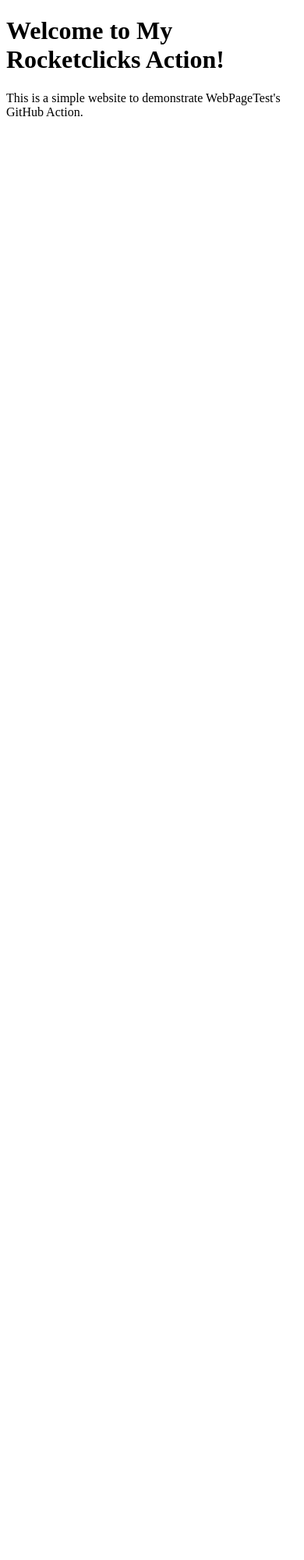
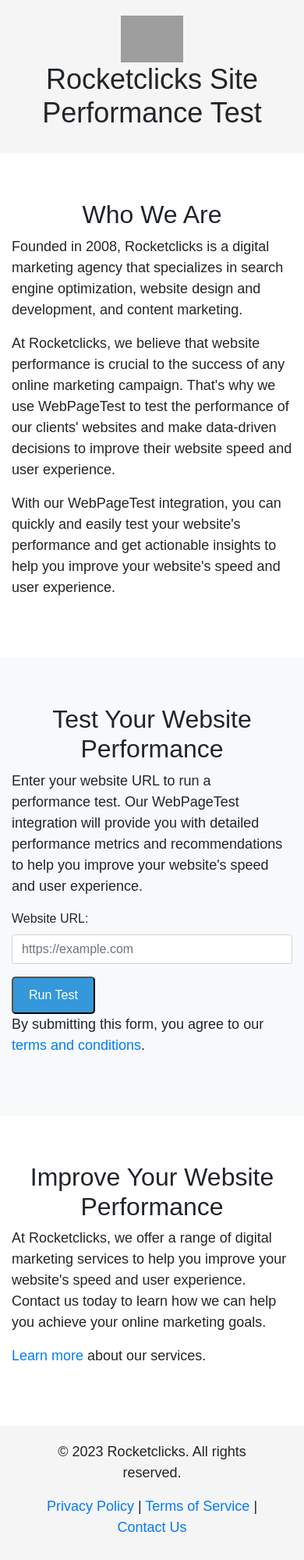
Before and after one commit to lcan22/my-webpagetest-action, a plain HTML site: page index.html in a window 390 px wide. Shown: the top 2000 px of the page at 78% size. Before the commit the page ends 844 px from the top, so only its background shows below. Drawn offline with nearby package versions, Linux system fonts and the light colour scheme; grey boxes are pictures that could not be loaded.

Commit message:
testing new html

```diff
--- a/index.html
+++ b/index.html
@@ -1,13 +1,127 @@
 <!DOCTYPE html>
 <html lang="en">
 <head>
-    <meta charset="UTF-8">
-    <meta http-equiv="X-UA-Compatible" content="IE=edge">
-    <meta name="viewport" content="width=device-width, initial-scale=1.0">
-    <title>My WebPageTest Action</title>
+  <meta charset="UTF-8">
+  <meta name="viewport" content="width=device-width, initial-scale=1.0">
+  <title>Rocketclicks Site Performance Test</title>
+  <link rel="stylesheet" href="https://maxcdn.bootstrapcdn.com/bootstrap/4.5.2/css/bootstrap.min.css">
+  <style>
+    body {
+      font-family: Arial, sans-serif;
+      margin: 0;
+      padding: 0;
+    }
+    header {
+      background-color: #F5F5F5;
+      padding: 20px;
+      text-align: center;
+    }
+    header img {
+      height: 60px;
+    }
+    footer {
+      background-color: #F5F5F5;
+      padding: 20px;
+      text-align: center;
+    }
+    .hero-section {
+      background-image: url('https://ahrefs.com/blog/wp-content/uploads/2020/03/fb-page-speed.png');
+      background-size: cover;
+      background-position: center;
+      height: 500px;
+      display: flex;
+      align-items: center;
+      justify-content: center;
+      color: #ffffff;
+      font-size: 24px;
+      text-shadow: 2px 2px 4px #000000;
+    }
+    @media (max-width: 767px) {
+      .hero-section {
+        display: none;
+      }
+    }
+    h1 {
+      font-size: 36px;
+      margin-bottom: 10px;
+    }
+    h2 {
+      font-size: 32px;
+      text-align: center;
+    }
+    p {
+      font-size: 18px;
+      line-height: 1.5;
+    }
+    .cta-button {
+      background-color: #3498db;
+      color: #fff;
+      display: inline-block;
+      font-size: 16px;
+      padding: 10px 20px;
+      text-align: center;
+      text-decoration: none;
+      border-radius: 5px;
+    }
+    .cta-button:hover {
+      background-color: #2980b9;
+      cursor: pointer;
+    }
+    .section-bg {
+      background-color: #f8f9fa;
+    }
+    .section-padding {
+      padding: 60px 0;
+    }
+  </style>
 </head>
 <body>
-    <h1>Welcome to My Rocketclicks Action!</h1>
-    <p>This is a simple website to demonstrate WebPageTest's GitHub Action.</p>
+  <header>
+    <img src="https://www.rocketclicks.com/wp-content/uploads/rocket-clicks-logo-rb4.png" alt="Rocketclicks logo">
+    <h1>Rocketclicks Site Performance Test</h1>
+  </header>
+  <div class="hero-section">
+    <p>Improve your website performance with our easy-to-use tools and expert guidance.</p>
+  </div>
+  <main>
+    <section class="section-padding">
+      <div class="container">
+        <h2>Who We Are</h2>
+        <p>Founded in 2008, Rocketclicks is a digital marketing agency that specializes in search engine optimization, website design and development, and content marketing.</p>
+        <p>At Rocketclicks, we believe that website performance is crucial to the success of any online marketing campaign. That's why we use WebPageTest to test the performance of our clients' websites and make data-driven decisions to improve their website speed and user experience.</p>
+        <p>With our WebPageTest integration, you can quickly and easily test your website's performance and get actionable insights to help you improve your website's speed and user experience.</p>
+      </div>
+    </section>
+    <section class="section-padding section-bg">
+      <div class="container">
+        <h2>Test Your Website Performance</h2>
+        <p>Enter your website URL to run a performance test. Our WebPageTest integration will provide you with detailed performance metrics and recommendations to help you improve your website's speed and user experience.</p>
+        <form>
+          <div class="form-group">
+            <label for="url-input">Website URL:</label>
+            <input type="url" id="url-input" name="url" placeholder="https://example.com" required class="form-control">
+          </div>
+          <button type="submit" class="cta-button">Run Test</button>
+        </form>
+        <p>By submitting this form, you agree to our <a href="#">terms and conditions</a>.</p>
+      </div>
+    </section>
+    <section class="section-padding">
+      <div class="container">
+        <h2>Improve Your Website Performance</h2>
+        <p>At Rocketclicks, we offer a range of digital marketing services to help you improve your website's speed and user experience. Contact us today to learn how we can help you achieve your online marketing goals.</p>
+        <p><a href="#">Learn more</a> about our services.</p>
+      </div>
+    </section>
+  </main>
+  <footer>
+    <div class="container">
+      <p>&copy; 2023 Rocketclicks. All rights reserved.</p>
+      <p><a href="#">Privacy Policy</a> | <a href="#">Terms of Service</a> | <a href="#">Contact Us</a></p>
+    </div>
+  </footer>
+  <script src="https://code.jquery.com/jquery-3.5.1.slim.min.js"></script>
+  <script src="https://cdn.jsdelivr.net/npm/@popperjs/core@2.9.3/dist/umd/popper.min.js"></script>
+  <script src="https://maxcdn.bootstrapcdn.com/bootstrap/4.5.2/js/bootstrap.min.js"></script>
 </body>
 </html>
```
Also changed, not shown: 1 other file.
